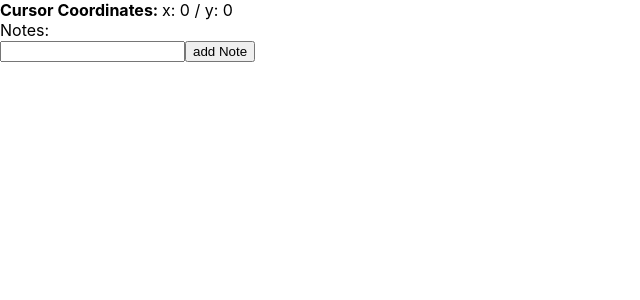
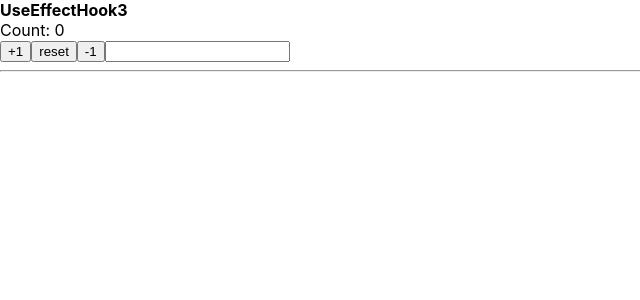
Before and after one commit to savovsky/react-hooks, a React (Create React App) app: page / in a window 1280 px wide. Shown: the top 300 px of the page, without its empty margins (0-640 px from the left). Built offline with nearby package versions, Linux system fonts and the light colour scheme; the HTML template or start-up script is replaced by a standard one.

Commit message:
Reafactoring.

```diff
--- a/src/App.js
+++ b/src/App.js
@@ -6,11 +6,11 @@ import React from 'react';
 // import UseStateHook5 from './components/useState/UseStateHook5';
 // import UseEffectHook1 from './components/useEffect/UseEffectHook1';
 // import UseEffectHook2 from './components/useEffect/UseEffectHook2';
-// import UseEffectHook3 from './components/useEffect/UseEffectHook3';
+import UseEffectHook3 from './components/useEffect/UseEffectHook3';
 // import UseEffectHook4 from './components/useEffect/UseEffectHook4';
 // import UseEffectHook5 from './components/useEffect/UseEffectHook5';
 // import CustomHook1 from './components/customHooks/CustomHook1';
-import CustomHook2 from './components/customHooks/CustomHook2';
+// import CustomHook2 from './components/customHooks/CustomHook2';
 
 const App = () => {
   return (
@@ -22,11 +22,11 @@ const App = () => {
       {/* <UseStateHook5 /> */}
       {/* <UseEffectHook1 count={0} /> */}
       {/* <UseEffectHook2 /> */}
-      {/* <UseEffectHook3 count={0} /> */}
+      <UseEffectHook3 count={0} />
       {/* <UseEffectHook4 count={0} /> */}
       {/* <UseEffectHook5 /> */}
       {/* <CustomHook1 /> */}
-      <CustomHook2 />
+      {/* <CustomHook2 /> */}
     </>
   );
 }
--- a/src/components/useEffect/UseEffectHook1.js
+++ b/src/components/useEffect/UseEffectHook1.js
@@ -5,8 +5,11 @@ const UseEffectHook1 = (props) => {
   const [count, setCount] = useState(props.count);
   const [text, setText] = useState('');
 
+  // runs on component init after rendering
+  // runs after each update (state or props change)
+  // runs once for component Lifecycle
   useEffect(() => {
-    console.log('%c useEffect invoked', 'color: blue');
+    console.log('%cuseEffect invoked', 'color: white; background: blue; padding: 5px');
     document.title = count
   });
 
```
Also changed, not shown: src/components/useEffect/UseEffectHook3.js (+5 -21 lines), src/components/useEffect/UseEffectHook4.js (+0 -25 lines), src/components/useEffect/UseEffectHook5.js (+0 -24 lines), src/components/useEffect/UseEffectHook2.js (line endings or trailing spaces), src/components/useState/UseStateHook1.js (line endings or trailing spaces), src/components/useState/UseStateHook2.js (line endings or trailing spaces), src/components/useState/UseStateHook3.js (line endings or trailing spaces), src/components/useState/UseStateHook4.js (line endings or trailing spaces), src/components/useState/UseStateHook5.js (line endings or trailing spaces).
